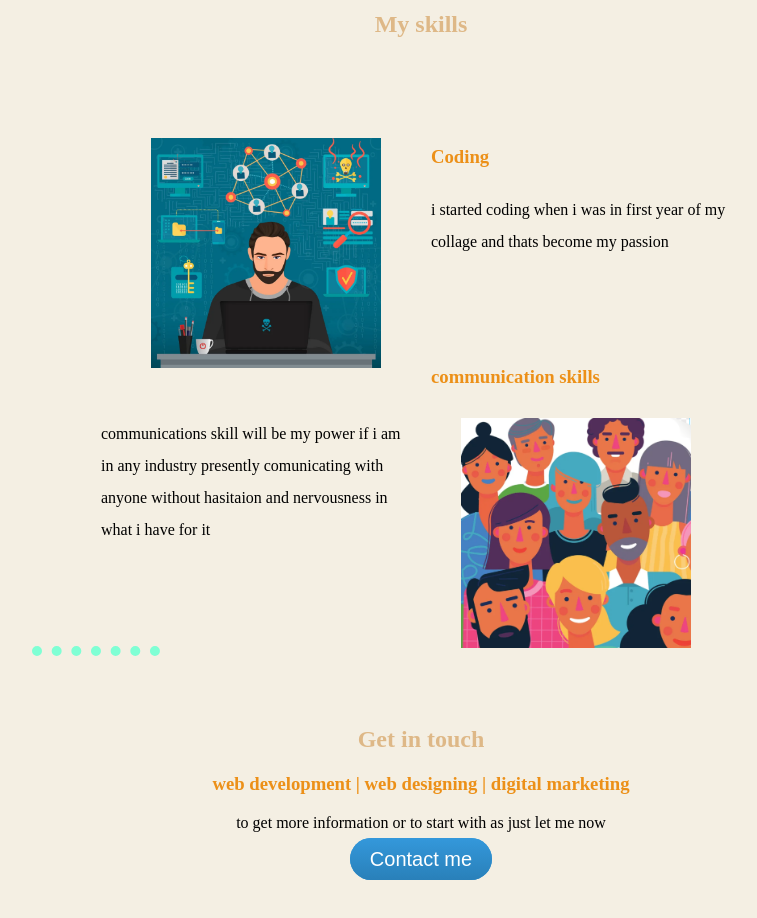
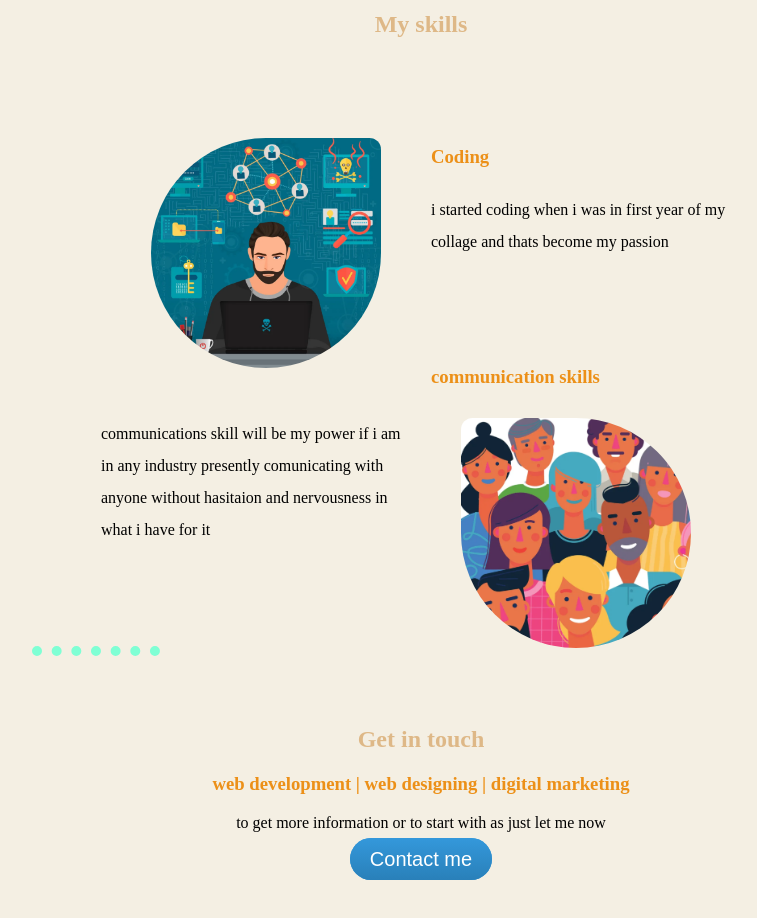
Before and after one commit to krushna55/personal-site, a plain HTML site: page index.html in a window 1280 px wide. Shown: the part 1320-2238 px from the top of the page, without its empty margins (219-976 px from the left). Drawn offline with Linux system fonts and the light colour scheme.

Commit message:
Update style.css

```diff
--- a/css/style.css
+++ b/css/style.css
@@ -59,12 +59,14 @@ h3{
     color: #ec9018;
 }
 .code-img{
+    border-radius: 200px 20px 200px 200px;
     width: 230px;
     height: 230px;
     float: left;
     margin: 0 50px 50px 50px;
 }
 .communication-img{
+    border-radius: 20px 200px 200px 200px;
     width: 230px;
     height: 230px;
     float: right;
```
